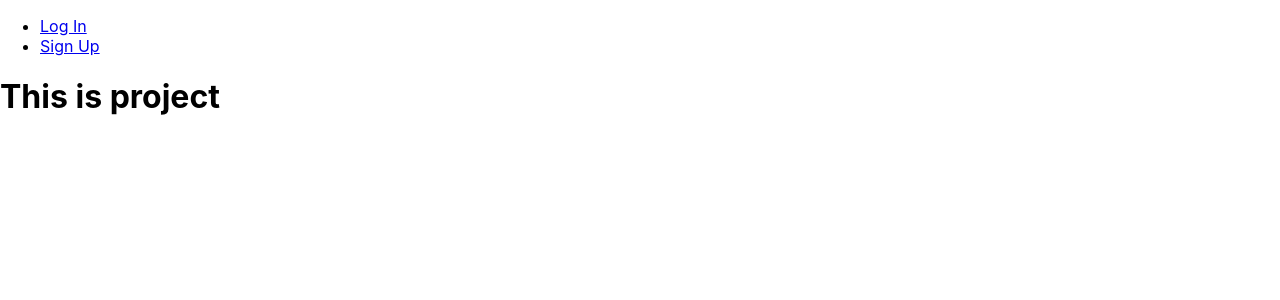
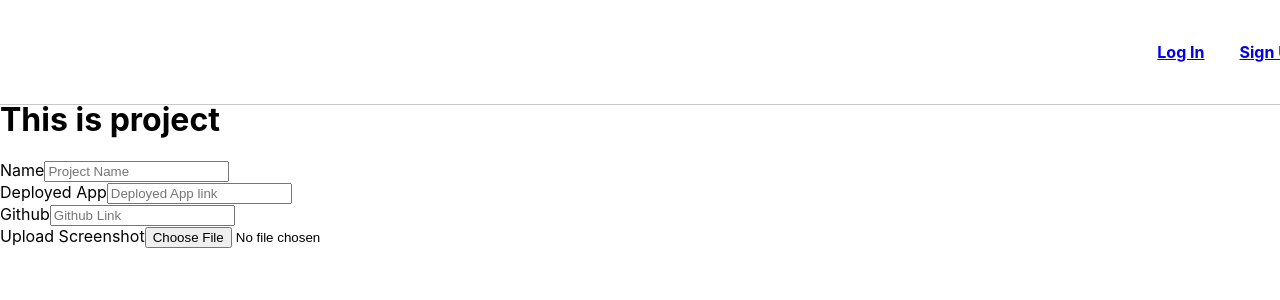
Before and after one commit to pablove123/project-place-back-end, a React (Vite) app: page /project in a window 1280 px wide. Shown: the top 300 px of the page. Built offline with nearby package versions, Linux system fonts and the light colour scheme; no server answers.

Commit message:
add create form

```diff
--- a/src/components/AddProject/AddProject.tsx
+++ b/src/components/AddProject/AddProject.tsx
@@ -1,5 +1,48 @@
 const AddProject = () => {
-  return ( <h1>This is project</h1> );
+
+  return (
+    <>
+    <main className="addProject">
+      <h1>This is project</h1>
+      <form>
+        <div>
+          <label htmlFor="name">Name</label>
+          <input
+            type="text"
+            name="name"
+            // value={form.name}
+            placeholder="Project Name"/>
+        </div>
+        <div>
+          <label htmlFor="app">Deployed App</label>
+          <input
+            type="text"
+            name="app"
+            // value={form.app}
+            placeholder="Deployed App link"/>
+        </div>
+        <div>
+          <label htmlFor="github">Github</label>
+          <input
+            type="text"
+            name="name"
+            // value={form.name}
+            placeholder="Github Link"/>
+        </div>
+        <div>
+          <label htmlFor="photo">Upload Screenshot</label>
+          <input
+            type="file"
+            className="form-control"
+            id="photo-upload"
+            name="photo"
+            // onChange={handleChangePhoto}
+          />
+        </div>
+      </form>
+    </main>
+    </>
+  );
 }
 
 export default AddProject;
--- a/src/index.css
+++ b/src/index.css
@@ -11,3 +11,39 @@ code {
   font-family: source-code-pro, Menlo, Monaco, Consolas, 'Courier New',
     monospace;
 }
+
+nav {
+  top: 0;
+  z-index: 1;
+  width: 100%;
+  height: 80px;
+  display: flex;
+  position: fixed;
+  padding: 12px 20px;
+  align-items: center;
+  background: white;
+  border-bottom: 1px solid rgb(200, 200, 200);
+}
+
+nav img {
+  width: 50px;
+}
+
+nav ul {
+  margin: 0;
+  width: 100%;
+  display: flex;
+  list-style: none;
+  font-weight: bold;
+  align-items: center;
+  justify-content: flex-end;
+}
+
+nav li {
+  margin-left: 35px;
+  text-align: right;
+}
+
+h1{
+  margin-top: 100px;
+}
```
